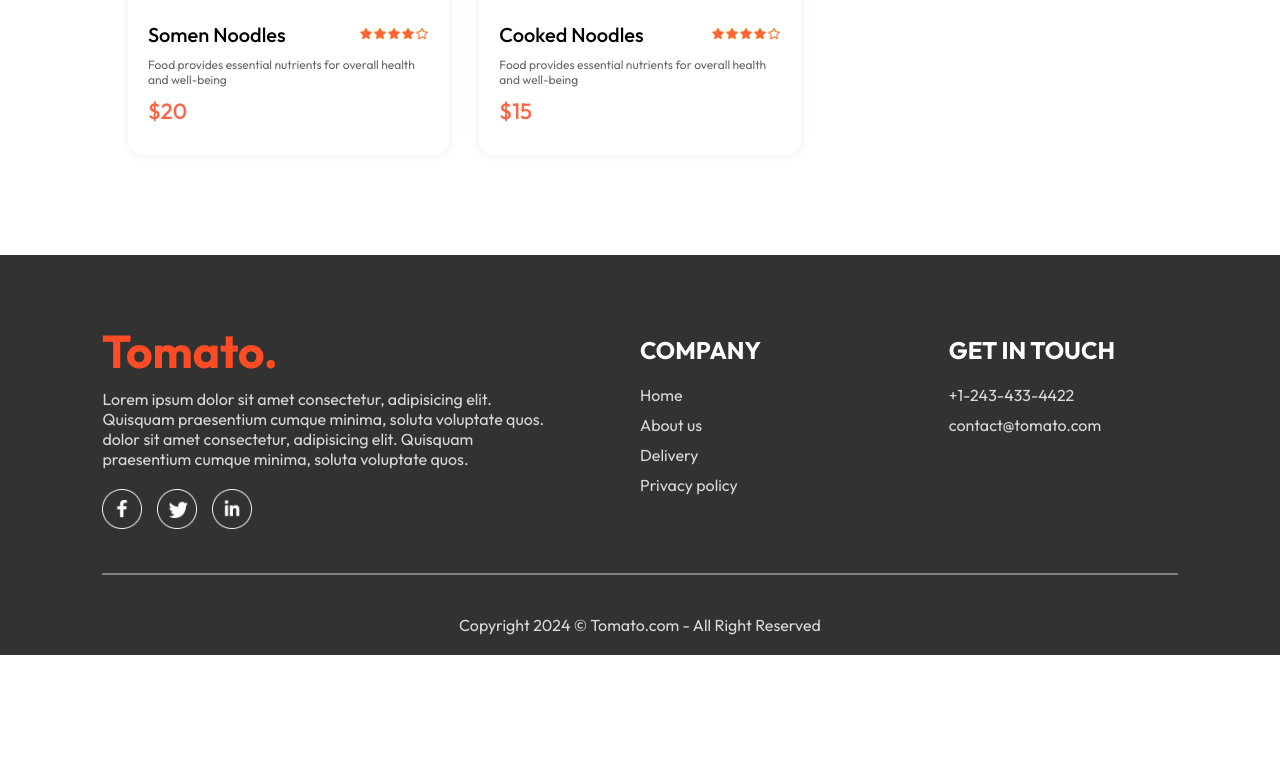
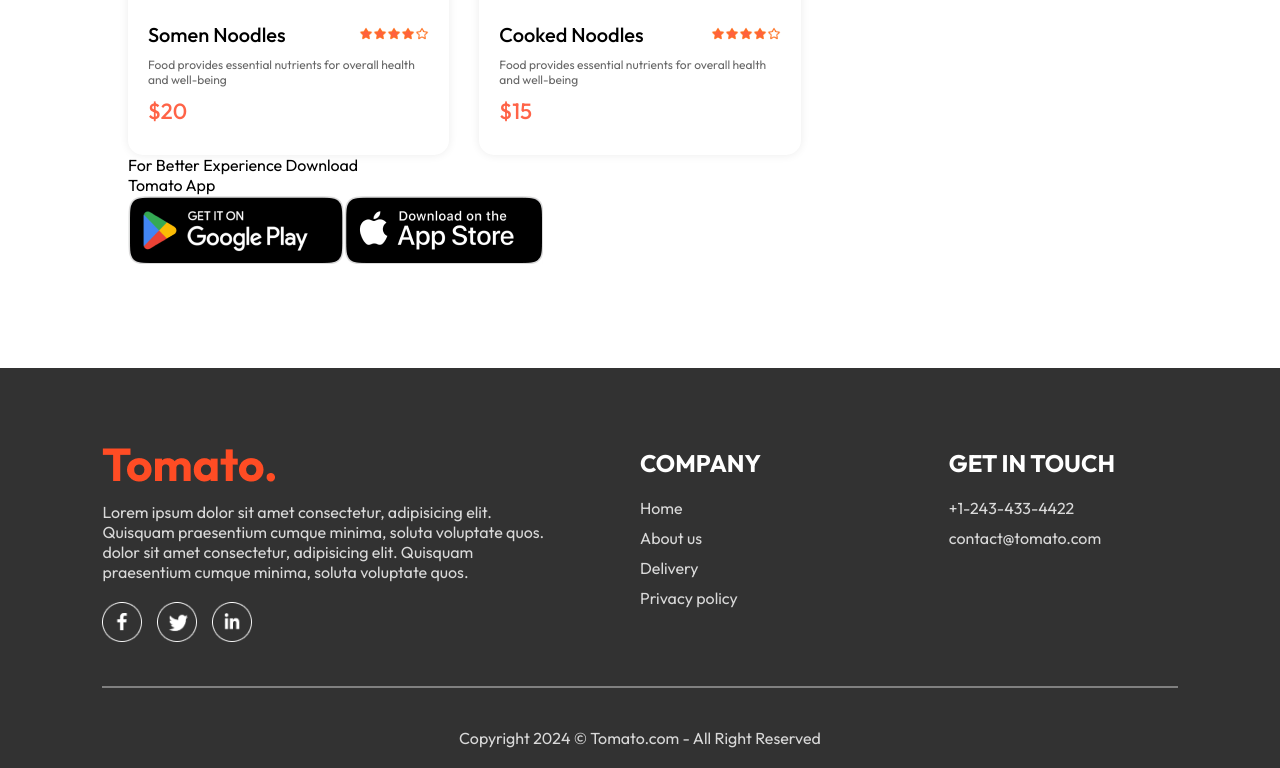
Before and after one commit to MuizAyomide/food-delivery-website, a React (Vite) app in the folder FrontEnd/: page / in a window 1280 px wide. Shown: the part 5848-6616 px from the top of the page. Before the commit the page ends 6503 px from the top, so only its background shows below. Built offline with nearby package versions, Linux system fonts and the light colour scheme.

Commit message:
home refragmentization

```diff
--- a/FrontEnd/src/Pages/Home/home.jsx
+++ b/FrontEnd/src/Pages/Home/home.jsx
@@ -3,6 +3,7 @@
 import Header from "../../Components/Header/Header";
 import ExploreMenu from "../../Components/ExploreMenu/ExploreMenu";
 import FoodDisplay from "../../Components/FoodDisplay/FoodDisplay";
+import AppDownload from "../../Components/AppDownload/AppDownload";
 
 const home = () => {
   const [category, setCategory] = useState("All");
@@ -12,6 +13,7 @@
       <Header />
       <ExploreMenu category={category} setCategory={setCategory} />
       <FoodDisplay category={category} />
+      <AppDownload/>
     </div>
   );
 };
```
